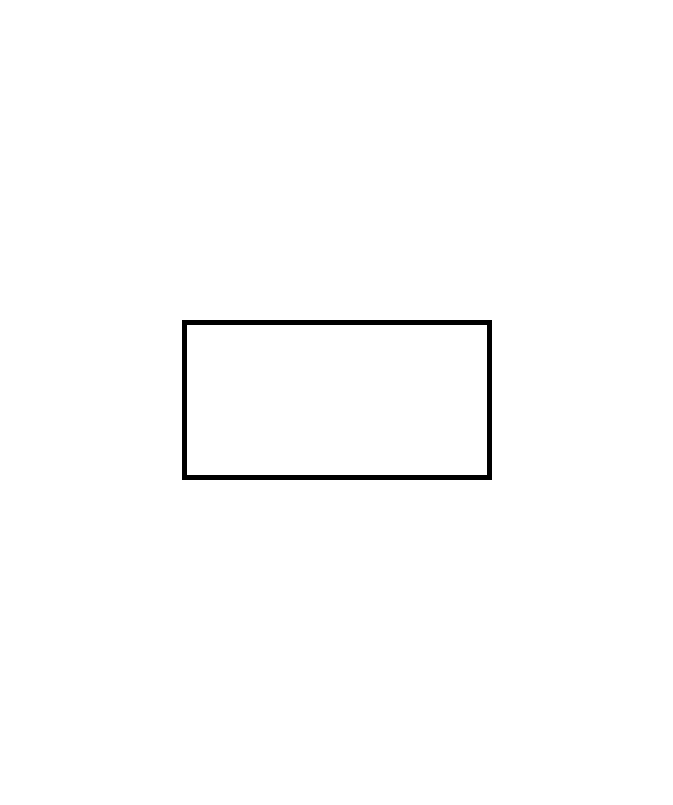
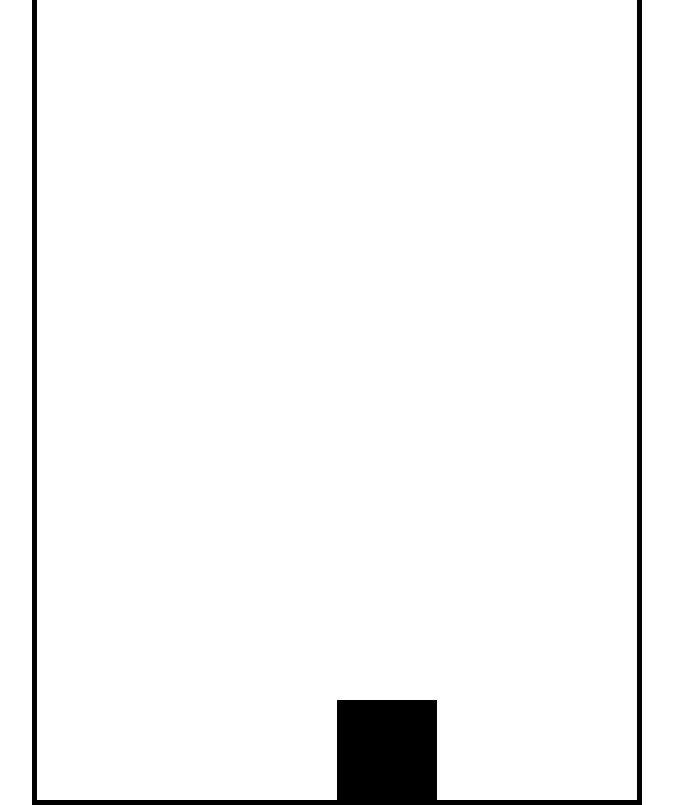
Before and after one commit to adamolson11/spaceForce, a plain HTML site: page playPage.html in a window 1280 px wide. Shown: the whole page, without its empty margins (303-976 px from the left). Drawn offline with Linux system fonts and the light colour scheme.

Commit message:
need sleep, none of this is making sense, but I got the array to submit and remove the keys properly

```diff
--- a/playPage.html
+++ b/playPage.html
@@ -4,10 +4,10 @@
     <meta charset="UTF-8">
     <meta name="viewport" content="width=device-width, initial-scale=1.0">
     <title>Document</title>
-    <link href="style.css" rel="stylesheet">
+    <link rel="stylesheet" href = "style.css">
 </head>
 <body>
-    <canvas id= "canvas1"></canvas>
+    <canvas id="canvas1"></canvas>
 
 
    <script src="script.js"></script>
--- a/script.js
+++ b/script.js
@@ -1,5 +1,20 @@
 class Player {
+    constructor(game){
+        this.game= game;
+        this.width= 100;
+        this.height= 100;
 
+        this.x = this.game.width * 0.5;
+        this.y = this.game.height- this.height;
+        this.speed = 0;
+    }
+    draw(context){
+        context.fillRect(this.x, this.y, this.width, this.height);
+
+    }
+    update(){
+        this.x += this.speed= 0;
+    }
 }
 
 class Projectile {
@@ -11,7 +26,58 @@ class Enemy {
 }
 
 class Game {
+    constructor(canvas){//blueprint for canvas
+        this.canvas = canvas; //local instance of canvas limits it within the object
+        this.width = this.canvas.width; //local instance of width and height
+        this.height = this.canvas.height;
+        this.keys = [];
+        this.player = new Player(this)
+
+        //event listeners for key board functions
+        window.addEventListener('keydown', e => {
+            if (this.keys.indexOf(e.key) === -1) this.keys.push(e.key)//push method add the specified elements to the end of an array and regurns the new length of the array.
+            console.log(this.keys);
+        })
+        window.addEventListener('keyup', e => {
+            const index = this.keys.indexOf(e.key);
+            if (index > -1) {
+                this.keys.splice(index, 1);
+                console.log(this.keys);
+            }
+        });
+
+    }
+    render(context){
+        // console.log(this.width, this.height);
+        this.player.draw(context);
+        this.player.update();
+    }
+}
+// This line makes sure we're ready to start drawing when everything on the page is ready.
+window.addEventListener('load', function(){
+    // This line gets a special paper from our webpage called a canvas.
+    const canvas = document.getElementById('canvas1');
+
+    // This line gets a set of special crayons for drawing on our canvas paper.
+    // We're using the '2D' crayons because we want to draw flat pictures.
+    const ctx = canvas.getContext('2d');
+
+    // This line makes our canvas paper 600 pixels wide.
+    canvas.width = 600;
+
+    // This line makes our canvas paper 800 pixels tall.
+    canvas.height = 800;
+
+    const game = new Game(canvas); // Create a new game using a canvas
+// console.log(game); // Display the game object in the console
+
+function animate(){
+    ctx.clearRect(0,0, canvas.width, canvas.height);
+    game.render(ctx); // Render the game
+    requestAnimationFrame(animate);
+
+
 
 }
-
-window.addEventListener('load', function(){})
+animate();
+});
--- a/style.css
+++ b/style.css
@@ -17,7 +17,10 @@
 
   /*Below is all of the styling for the playPage.html and above for the Index.html*/
 
-/* This is where we're talking about something called 'canvas1'. It's like saying 'Hey, computer, listen up!' */
+/* This is where we're talking about something called 'canvas1'. It's like saying 'Hey, computer, listen up!'
+ */
+
+ /*Imagine canvas like a blank piece of paper on your computer screen so canvas1 is one piece of paper. This piece of code is describing how we want the page to look like instead of just being a white piece of paper.*/
 #canvas1 {
 
   border: 5px solid black;
@@ -31,5 +34,5 @@
 
   /* This line is supposed to center our 'canvas1' perfectly, but it's written wrong. We'll fix it later. */
   /* It's like saying, 'Move our 'canvas1' so it's just right in the middle.' */
-  translate: -50% -50%;
+  translate: -50% -50%; /*!!!!!!!!!!!!!!!!!!!!!!*/
 }
```
